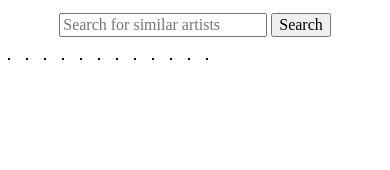
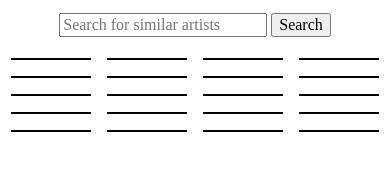
Before and after one commit to Fiffers/First-Capstone, a plain HTML site: page index.html in a window 390 px wide. Drawn offline with nearby package versions, Linux system fonts and the light colour scheme.

Commit message:
Implemented flexbox. Still needs mobile compatibility.

```diff
--- a/app.js
+++ b/app.js
@@ -10,7 +10,7 @@ $(document).ready(function() {
         allImageUrls: [],
         topTrackNames: [],
         topTracksYouTube: [],
-        numberOfResults: 12,
+        numberOfResults: 20,
         resubmit: 0
     };
 
--- a/index.html
+++ b/index.html
@@ -30,6 +30,14 @@
       <div class="col-4 hidden"></div>
       <div class="col-4 hidden"></div>
       <div class="col-4 hidden"></div>
+      <div class="col-4 hidden"></div>
+      <div class="col-4 hidden"></div>
+      <div class="col-4 hidden"></div>
+      <div class="col-4 hidden"></div>
+      <div class="col-4 hidden"></div>
+      <div class="col-4 hidden"></div>
+      <div class="col-4 hidden"></div>
+      <div class="col-4 hidden"></div>
     </div>
   </body>
 </html>
--- a/main.css
+++ b/main.css
@@ -17,18 +17,20 @@ html, body{
 }
 
 #js-results-container{
-  /*width: 100%;*/
-  margin-left: auto;
-  margin-right: auto;
-  max-width: 1600px;
+  display: flex;
+  /*max-width: 1600px;*/
+  flex-wrap: wrap;
+  justify-content: center;
 }
 .col-4{
-  display:table-cell;
-  float: left;
+  /*display:table-cell;*/
+  /*float: left;*/
   text-align: center;
   margin: 8px;
-  overflow: visible;
+  overflow: hidden;
   border: 1px solid black;
+  width: 20%;
+  /*flex-grow: 1;*/
 }
 
 #js-gears{
@@ -51,6 +53,7 @@ html, body{
   margin-left: auto;
   margin-right: auto;
   max-height: 50%;
+  overflow: hidden;
 
 }
 .icons{
@@ -71,7 +74,7 @@ html, body{
 @media only screen and (min-width: 650px) {
   /* 4 columns, 4/12 in % */
   .col-4 {
-    width: 30%;
+    /*width: 25%;*/
   }
 
 .hidden{
```
